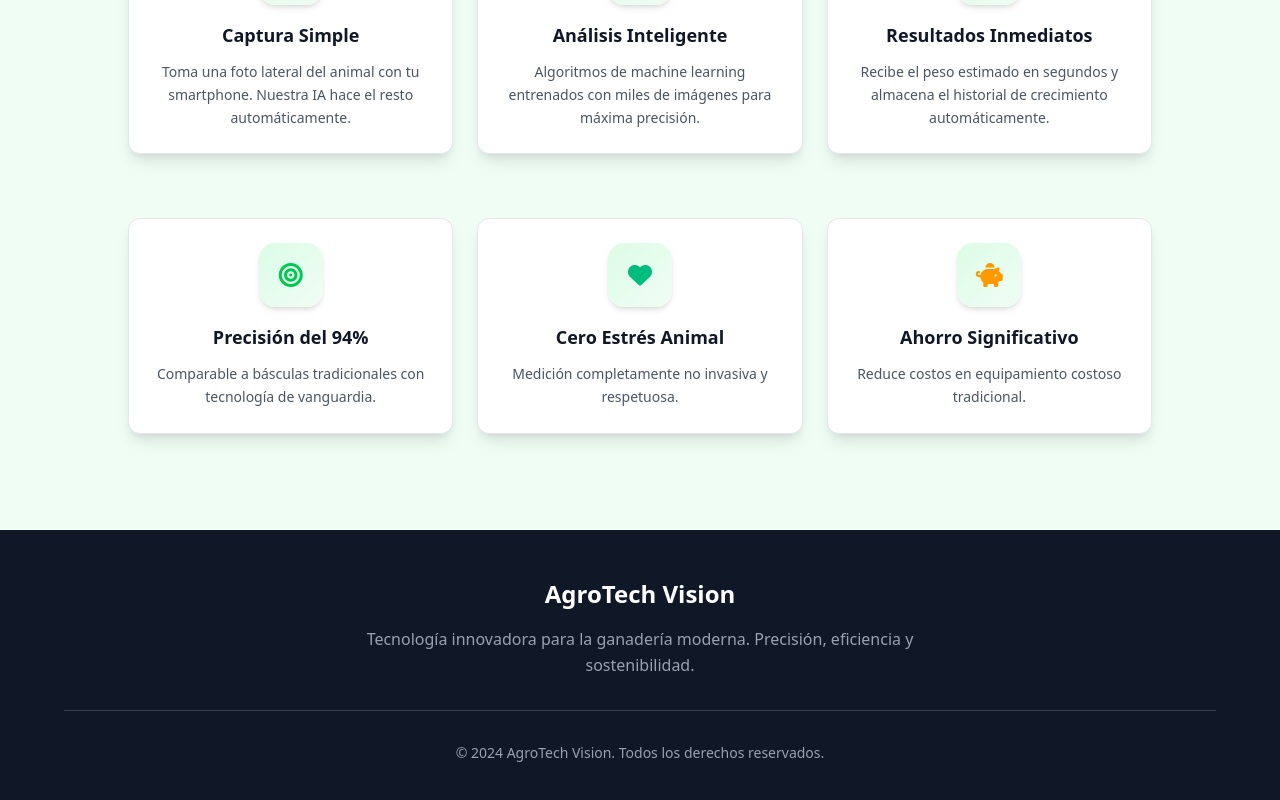
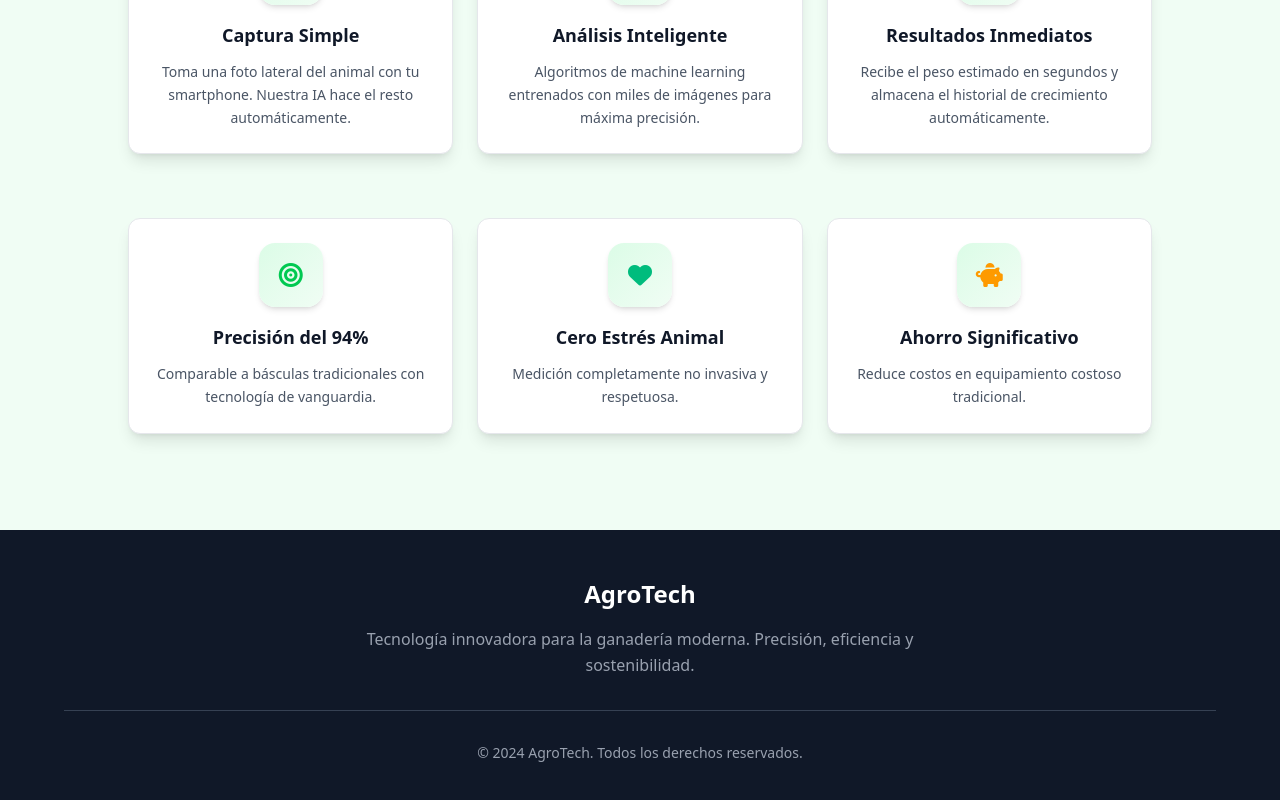
Before and after one commit to gisellem12/vacas_api, a Next.js app in the folder frontend/: page / in a window 1280 px wide. Shown: the part 1270-2070 px from the top of the page. Built offline with nearby package versions, Linux system fonts and the light colour scheme.

Commit message:
Cambiar nombre de AgroTech Vision a solo AgroTech en toda la aplicacion

```diff
--- a/frontend/src/app/page.tsx
+++ b/frontend/src/app/page.tsx
@@ -317,7 +317,7 @@ export default function Home() {
           });
         }
 
-        showNotification('✅ ¡Registro exitoso! Bienvenido a AgroTech Vision', 'success');
+        showNotification('✅ ¡Registro exitoso! Bienvenido a AgroTech', 'success');
         setShowRegisterModal(false);
         // Reset del formulario de manera segura
         try {
@@ -479,7 +479,7 @@ export default function Home() {
               <h2 className="text-2xl font-bold mb-2 flex items-center justify-center gap-2">
                 <i className="fas fa-sign-in-alt"></i> Iniciar Sesión
               </h2>
-              <p>Accede a tu cuenta de AgroTech Vision</p>
+              <p>Accede a tu cuenta de AgroTech</p>
             </div>
             <div className="p-6">
               <form onSubmit={handleLogin}>
@@ -539,7 +539,7 @@ export default function Home() {
               <h2 className="text-2xl font-bold mb-2 flex items-center justify-center gap-2">
                 <i className="fas fa-user-plus"></i> Crear Cuenta
               </h2>
-              <p>Únete a AgroTech Vision y comienza a transformar tu ganadería</p>
+              <p>Únete a AgroTech y comienza a transformar tu ganadería</p>
             </div>
             <div className="p-6">
               <form onSubmit={handleRegister}>
@@ -750,7 +750,7 @@ export default function Home() {
           <div className="text-center mb-12">
             <h2 className="text-2xl md:text-3xl font-bold text-gray-900 mb-4">Transforma tu Gestión Ganadera</h2>
             <p className="text-base text-gray-600 max-w-2xl mx-auto leading-relaxed">
-              AgroTech Vision utiliza inteligencia artificial de vanguardia para estimar
+              AgroTech utiliza inteligencia artificial de vanguardia para estimar
               el peso de tu ganado con precisión excepcional.
             </p>
           </div>
@@ -1361,7 +1361,7 @@ export default function Home() {
               Descarga Nuestra App Móvil
             </h2>
             <p className="text-base text-gray-600 max-w-2xl mx-auto leading-relaxed">
-              Lleva AgroTech Vision en tu bolsillo. Analiza tus vacas desde cualquier lugar con nuestra aplicación móvil.
+              Lleva AgroTech en tu bolsillo. Analiza tus vacas desde cualquier lugar con nuestra aplicación móvil.
             </p>
           </div>
 
@@ -1375,7 +1375,7 @@ export default function Home() {
                 </div>
 
                 <h3 className="text-3xl md:text-4xl font-bold text-gray-900 mb-6">
-                  AgroTech Vision Mobile
+                  AgroTech Mobile
                 </h3>
 
                 <p className="text-lg text-gray-600 mb-12 leading-relaxed">
@@ -1393,7 +1393,7 @@ export default function Home() {
                     <i className="fas fa-download text-3xl"></i>
                     <div className="text-left">
                       <div className="text-sm font-normal opacity-90">Descargar APK</div>
-                      <div className="text-2xl">AgroTech Vision</div>
+                      <div className="text-2xl">AgroTech</div>
                     </div>
                   </a>
 
@@ -1459,7 +1459,7 @@ export default function Home() {
                   </div>
                   <div>
                     <h4 className="font-semibold text-gray-900 mb-2 text-lg">¡Listo para usar!</h4>
-                    <p className="text-gray-600">Abre la app e inicia sesión con tu cuenta de AgroTech Vision</p>
+                    <p className="text-gray-600">Abre la app e inicia sesión con tu cuenta de AgroTech</p>
                   </div>
                 </div>
               </div>
@@ -1526,7 +1526,7 @@ export default function Home() {
       <footer className="bg-gray-900 text-gray-400 py-12 px-4 mt-16">
         <div className="max-w-6xl mx-auto text-center">
           <a href="#" className="text-2xl font-bold text-white mb-4 inline-block hover:text-green-400 transition-colors">
-            AgroTech Vision
+            AgroTech
           </a>
 
           <p className="text-base mb-8 leading-relaxed max-w-xl mx-auto">
@@ -1535,7 +1535,7 @@ export default function Home() {
           </p>
 
           <div className="border-t border-gray-700 pt-8">
-            <p className="text-sm">&copy; 2024 AgroTech Vision. Todos los derechos reservados.</p>
+            <p className="text-sm">&copy; 2024 AgroTech. Todos los derechos reservados.</p>
           </div>
         </div>
       </footer>
```
